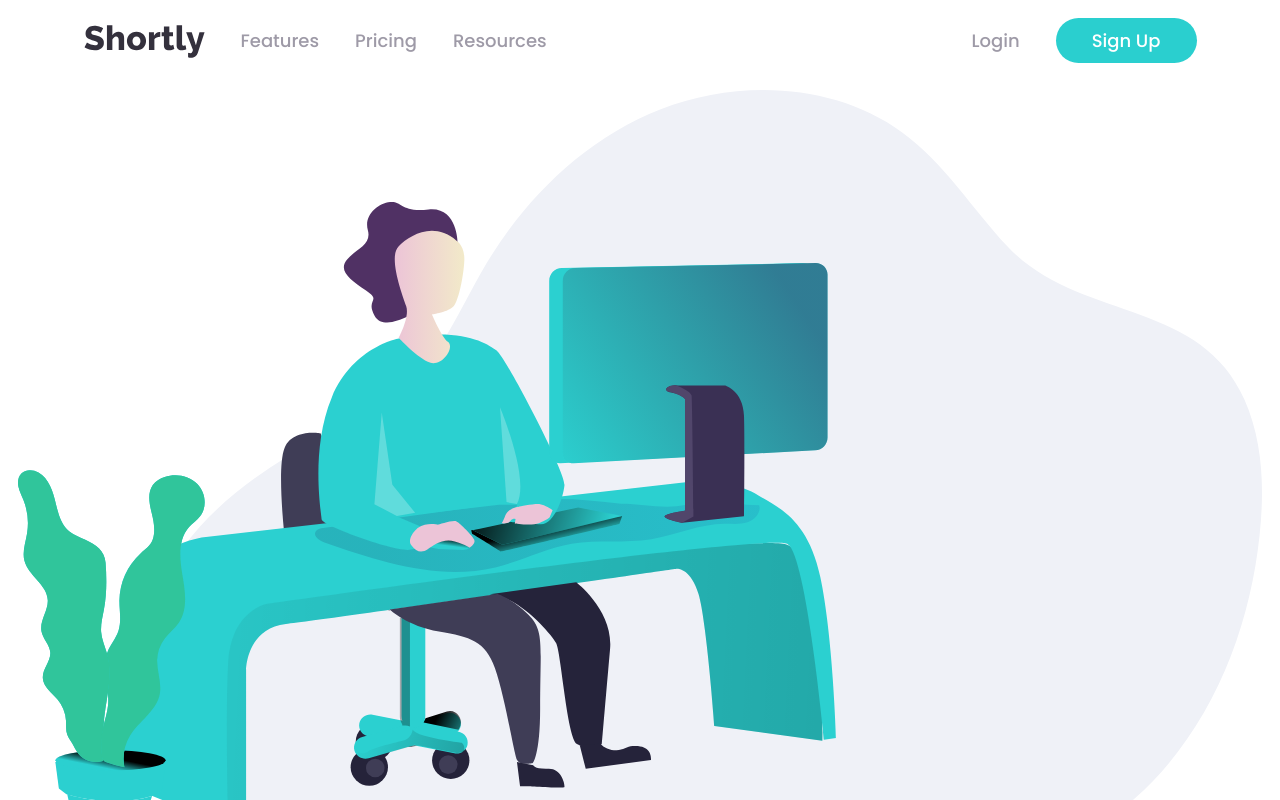
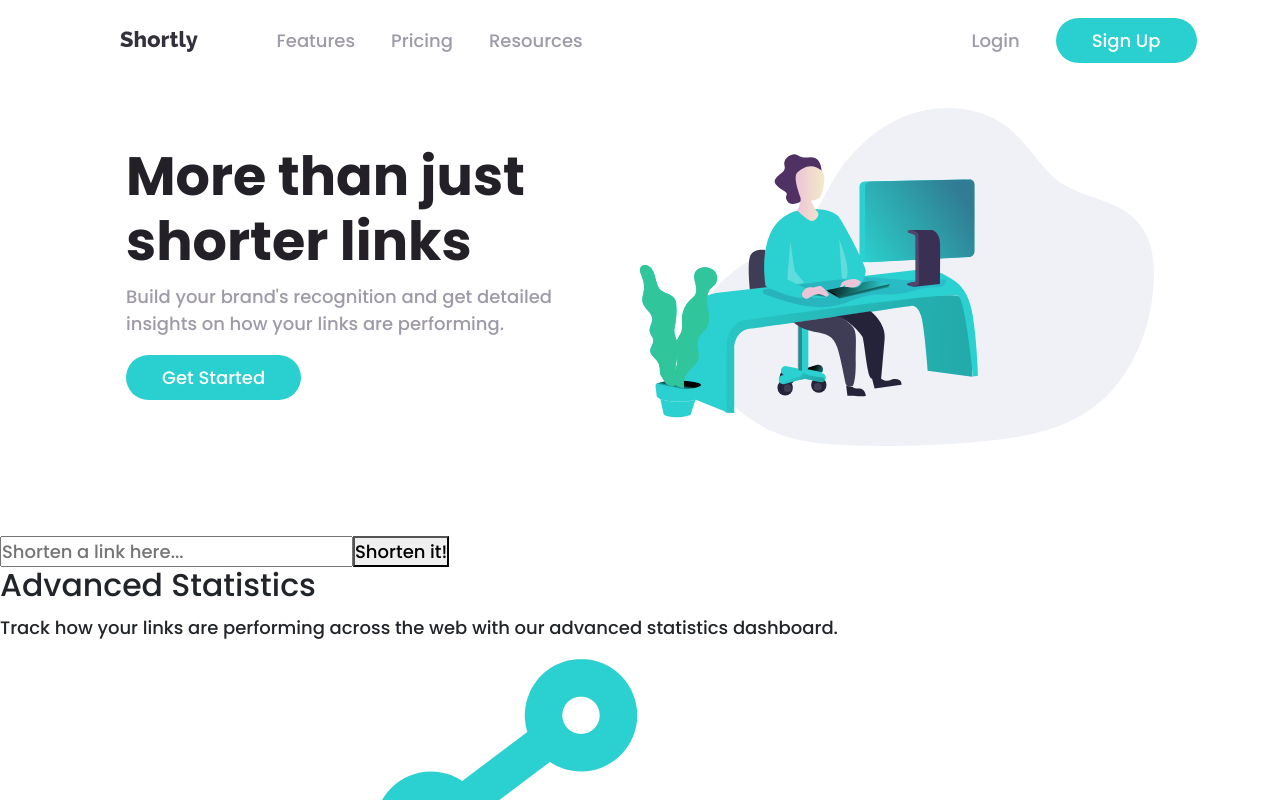
Before and after one commit to ZeenatLawal/Shortly, a React (Create React App) app: page / in a window 1280 px wide. Shown: the top 800 px of the page. Built offline with nearby package versions, Linux system fonts and the light colour scheme.

Commit message:
Style HeroHeader section for desktop

```diff
--- a/src/components/HeroHeader.js
+++ b/src/components/HeroHeader.js
@@ -3,7 +3,7 @@ import '../styles/HeroHeader.css';
 import working from '../images/illustration-working.svg';
 
 const HeroHeader = () => (
-  <section className="hero main text-center">
+  <section className="hero main d-lg-flex flex-row-reverse">
     <img src={working} alt="brand" />
     <div>
       <h1 className="title">More than just shorter links</h1>
--- a/src/styles/App.css
+++ b/src/styles/App.css
@@ -37,3 +37,9 @@
 .button:hover {
   opacity: var(--opacity);
 }
+
+@media screen and (min-width: 1024px) {
+  .main {
+    margin: 0 7rem;
+  }
+}
--- a/src/styles/HeroHeader.css
+++ b/src/styles/HeroHeader.css
@@ -5,9 +5,27 @@ img {
 .hero {
   margin-top: 5rem;
   margin-bottom: 5rem;
+  text-align: center;
 }
 
 .title{
   margin-top: 2rem;
   font-weight: 700;
+  color: var(--darker-violet);
 }
+
+@media screen and (min-width: 1024px) {
+  img {
+    width: 50%;
+    margin-left: 2rem;
+  }
+
+  .hero {
+    margin-top: 6rem;
+    text-align: left;
+  }
+
+  .title {
+    font-size: 3rem;
+  }
+}
```
